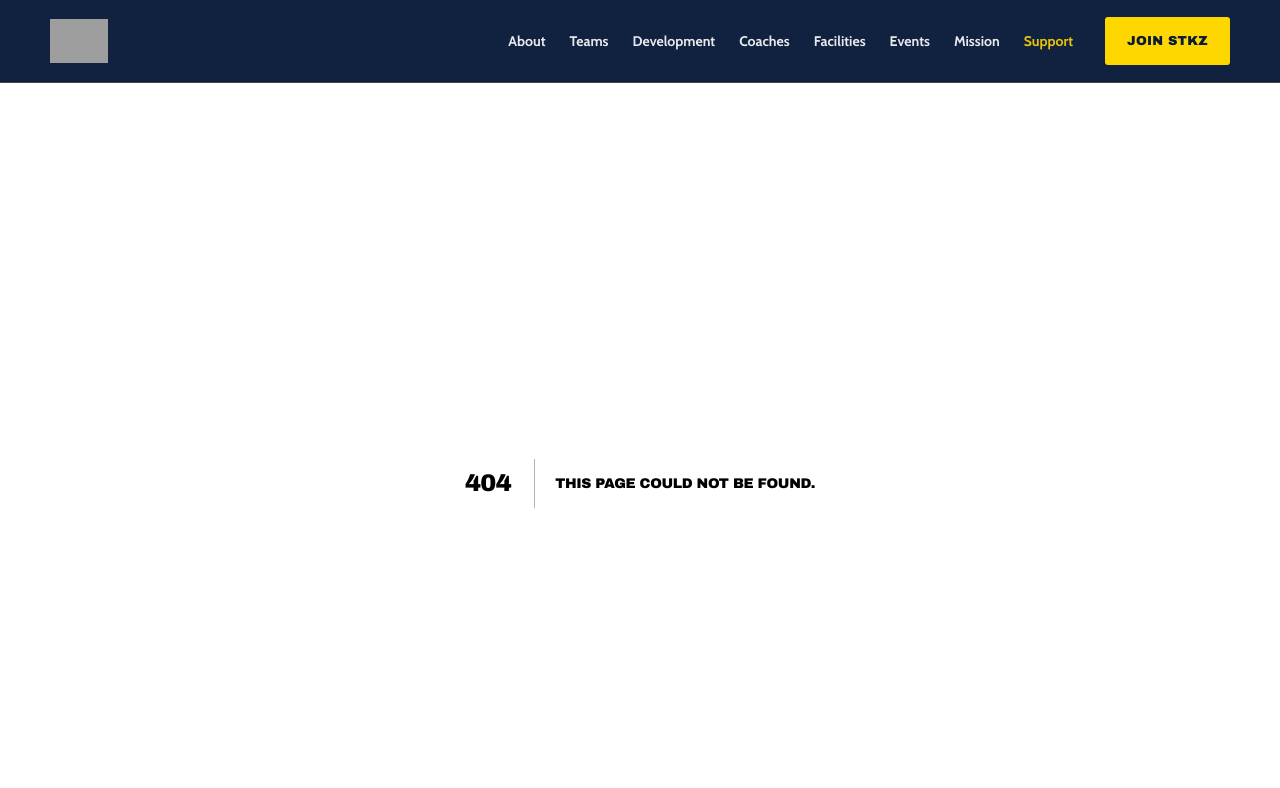
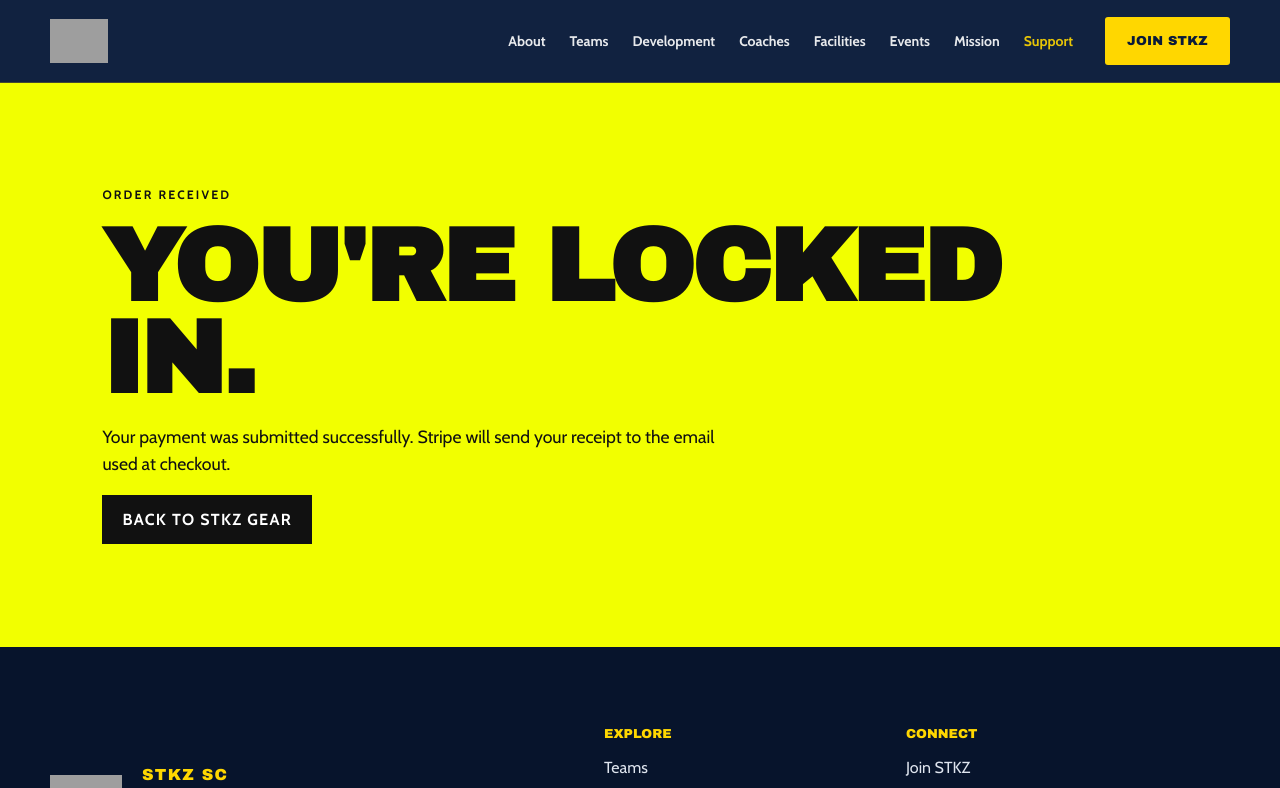
Before and after one commit to b8r0a3d4/stkz-sc-website, a Next.js app: page /gear/success in a window 1280 px wide. Before the commit this address had no page. Shown: the top 788 px of the page. Built offline with nearby package versions, Linux system fonts and the light colour scheme; grey boxes are pictures that could not be loaded.

Commit message:
Add STKZ Gear checkout success page

```diff
--- /dev/null
+++ b/app/gear/success/page.js
@@ -0,0 +1,21 @@
+import Link from "next/link";
+import styles from "../gear.module.css";
+
+export const metadata = { title: "Order received | STKZ Gear" };
+
+export default function GearSuccessPage() {
+  return (
+    <section className={styles.mission} style={{ minHeight: "62vh", display: "grid", alignContent: "center" }}>
+      <p className={styles.eyebrow}>ORDER RECEIVED</p>
+      <h1 style={{ fontFamily: "var(--font-display)", fontSize: "clamp(3rem,8vw,7rem)", lineHeight: ".9", margin: 0 }}>
+        YOU'RE LOCKED IN.
+      </h1>
+      <p style={{ maxWidth: 620, fontSize: "1.1rem", lineHeight: 1.55 }}>
+        Your payment was submitted successfully. Stripe will send your receipt to the email used at checkout.
+      </p>
+      <Link href="/gear" className={styles.primaryCta} style={{ background: "#111", color: "#fff", width: "fit-content" }}>
+        Back to STKZ Gear
+      </Link>
+    </section>
+  );
+}
```
